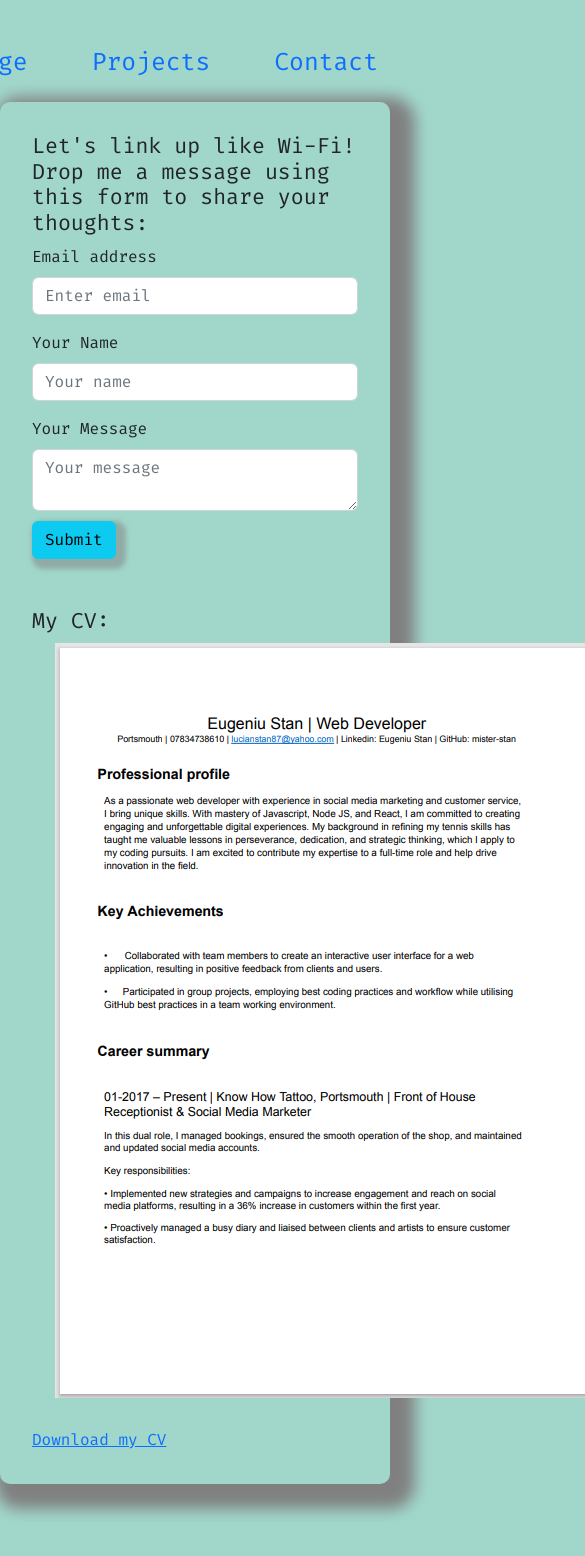
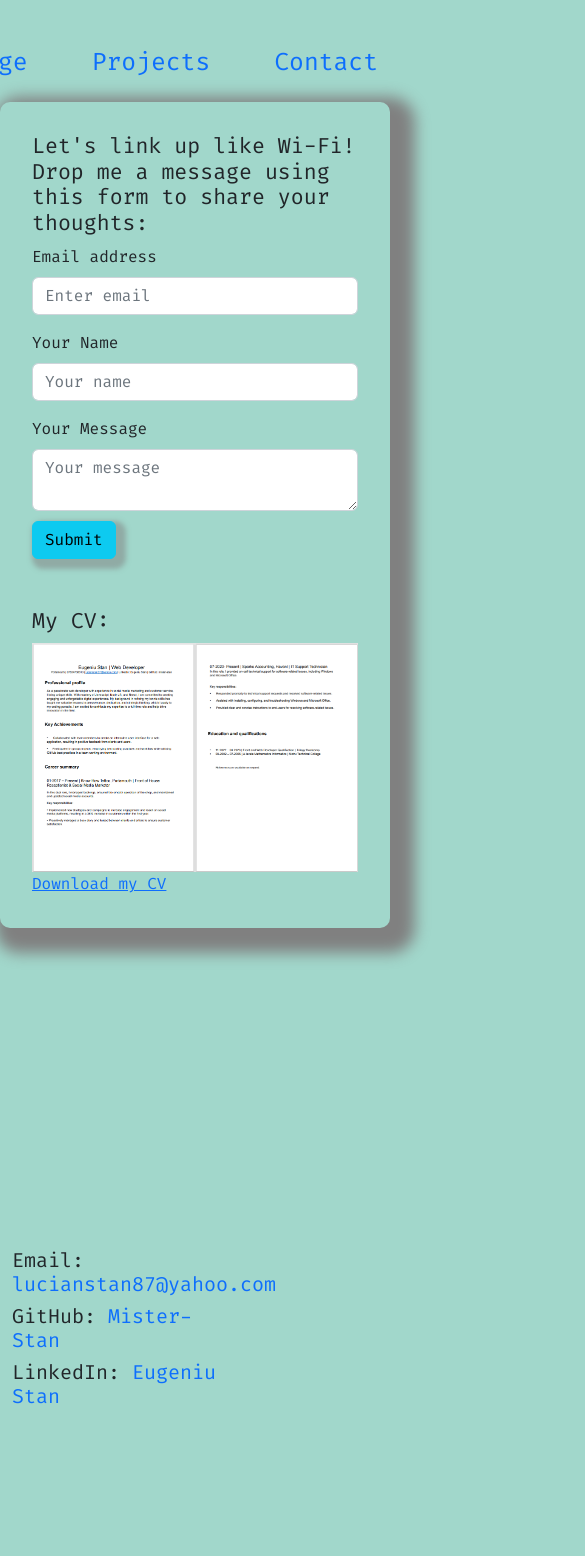
Before and after one commit to Mister-Stan/React-Portfolio, a React (Create React App) app: page /contact in a window 390 px wide. Shown: the top 1556 px of the page, 585 px wide, since content can reach past the window. After the commit the page ends 1448 px from the top, so only its background shows below. Built offline with nearby package versions, Linux system fonts and the light colour scheme.

Commit message:
Update Contact.jsx
make cv images mobile responseive

```diff
--- a/src/pages/Contact.jsx
+++ b/src/pages/Contact.jsx
@@ -15,17 +15,18 @@ const Contact = () => {
         <Form />
         <div style={{marginTop:"50px"}}>
           <h4>My CV:</h4>
-        <div style={{display:"flex", marginLeft:"7%", marginBottom:"30px"}}>
-        <img src='./images/cv-first.png' alt="myCVfirstPage"></img>
-        <img src='./images/cv-second.png' alt="myCVSecondPage"></img>
+          <div style={{display: 'flex', justifyContent: 'center'}}>
+            <div style={{margin: 'auto', maxWidth: '100%'}}>
+              <img src='./images/cv-first.png' alt="myCVfirstPage" style={{width: '100%'}}></img>
+            </div>
+            <div style={{margin: 'auto', maxWidth: '100%'}}>
+              <img src='./images/cv-second.png' alt="myCVSecondPage" style={{width: '100%'}}></img>
+            </div>
           </div>
           <a href="./cv/EugeniuStan.pdf" download>Download my CV</a>
-
         </div>
       </div>
     </section>
-
-
   );
 };
 
```
Lines whose indentation alone changed are shown as unchanged.
